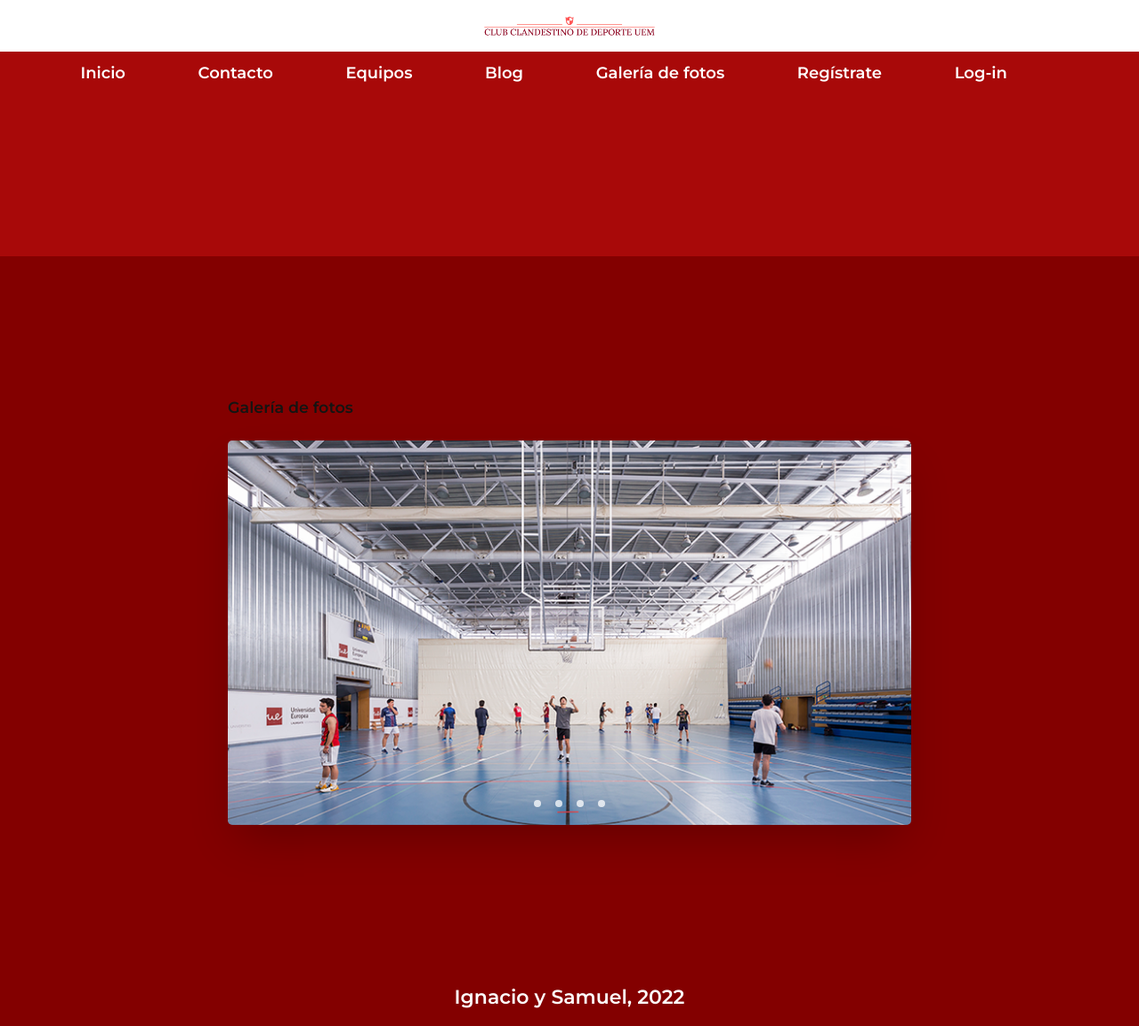
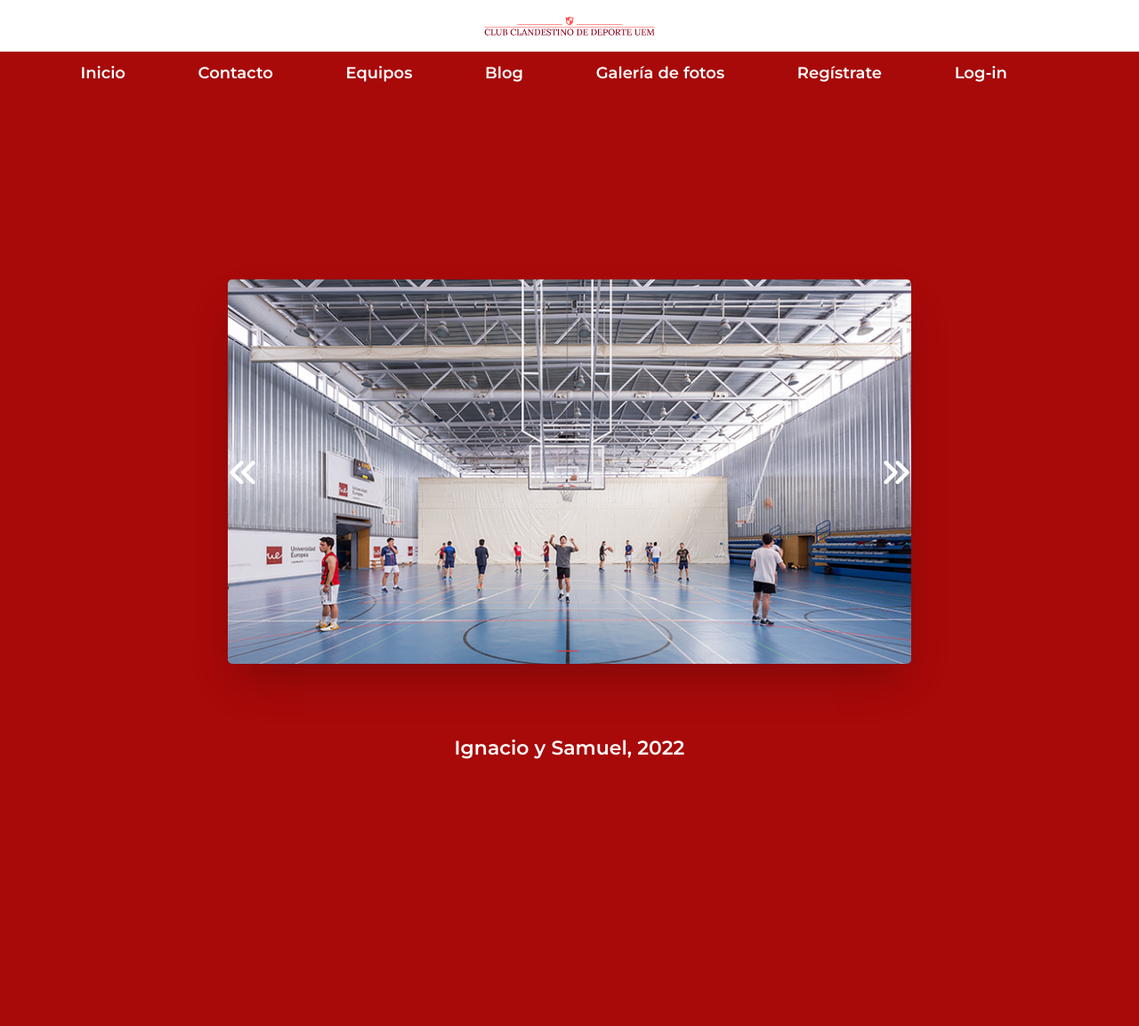
Before and after one commit to Ignaciogg/WEB-ClubDeDeporte, a PHP site: page /galeria.html in a window 1280 px wide. Shown: the whole page at 89% size. After the commit the page ends 853 px from the top, so only its background shows below. Run offline with PHP 8.4, Linux system fonts and the light colour scheme; some libraries are stand-ins or nearby versions.

Commit message:
flechas galeria

```diff
--- a/galeria.html
+++ b/galeria.html
@@ -7,7 +7,7 @@
     <meta name="viewport" content="width=device-width, initial-scale=1.0">
     <link rel="stylesheet" href="https://cdnjs.cloudflare.com/ajax/libs/font-awesome/6.1.1/css/all.min.css" integrity="sha512-KfkfwYDsLkIlwQp6LFnl8zNdLGxu9YAA1QvwINks4PhcElQSvqcyVLLD9aMhXd13uQjoXtEKNosOWaZqXgel0g==" crossorigin="anonymous" referrerpolicy="no-referrer"/>
     <link rel="stylesheet" href="style.css">
-    <title>Club Clandestino de Deporte UEM</title>
+    <title>Galería</title>
 </head>
 
 <body>
@@ -92,31 +92,24 @@
                 </div>
             </form>
         </div>
+    </header>
 
     <!-- INICIO -->
-        <section class="content">
-            <div class="inicio">
-                <h3 class="titulo">Galería de fotos</h3>
+    <div class="contenidoGaleria">
         <div class="slideshow">
             <div class="slideshow-wrap">
                 <div class="slide">
-                            <img id="slide1" src="img/UEM-basket.png" alt="BASKET">
-                            <img id="slide2" src="img/UEM-futbol.jpeg" alt="FUTBOL">
-                            <img id="slide3" src="img/UEM-volleyM.jpg" alt="VOLLEY M">
-                            <img id="slide4" src="img/UEM-volleyF.jpg" alt="VOLLEY F">
-                            <div class="slideshow-nav">
-                                <a href="#slide1"></a>
-                                <a href="#slide2"></a>
-                                <a href="#slide3"></a>
-                                <a href="#slide4"></a>
+                    <img class="slider-img" src="img/UEM-basket.png">
+                </div>
+                <div class="slideizq">
+                    <span class="fa-solid fa-angles-left" onclick="anterior()"></span>
+                </div>
+                <div class="slideder">
+                    <span class="fa-solid fa-angles-right" onclick="siguiente()"></span>
                 </div>
             </div>
         </div>
     </div>
-            </div>
-        </section>
-
-    </header>
     <script src="script.js"></script>
 </body>
 <footer>
--- a/index.html
+++ b/index.html
@@ -92,6 +92,7 @@
                 </div>
             </form>
         </div>
+    </header>
 
     <!-- INICIO -->
     <section class="seccion1 uno">
@@ -137,8 +138,9 @@
             </div>
         </div>
     </section>
-
-    </header>
+    <script src="https://cdnjs.cloudflare.com/ajax/libs/gsap/3.5.1/gsap.min.js"></script>
+    <script src="https://cdnjs.cloudflare.com/ajax/libs/gsap/3.5.1/ScrollTrigger.min.js"></script>
+    <script src="https://cdnjs.cloudflare.com/ajax/libs/gsap/3.5.1/TextPlugin.min.js"></script>
     <script src="script.js"></script>
 </body>
 <footer>
--- a/script.js
+++ b/script.js
@@ -40,7 +40,7 @@ window.onclick = function(event){
     }
 }
 
-  // Cambio de pagina
+// Cambio de pagina
 function cambioPagina(pag){
   location.hash = pag;
   location.reload();
@@ -55,3 +55,24 @@ if (window.location.hash) {
     location.href="futbol.html";
   }
 }
+
+// Slideshow
+var slider_img = document.querySelector('.slider-img');
+var images = ['UEM-basket.png', 'UEM-futbol.jpeg', 'UEM-piscina.png'];
+var i = 0;
+
+function anterior(){
+	if(i <= 0) i = images.length;
+	i--;
+	return setImg();
+}
+
+function siguiente(){
+	if(i >= images.length-1) i = -1;
+	i++;
+	return setImg();
+}
+
+function setImg(){
+	return slider_img.setAttribute("src", "img/" + images[i]);
+}
--- a/style.css
+++ b/style.css
@@ -17,7 +17,7 @@ body{
 	line-height: 1.6;
 	font-size: 15px;
 	margin: 0;
-	background-color: #830000;
+	background-color: #a80909;
 	background-size: 1550px 800px;
 }
 
@@ -96,6 +96,7 @@ ul {
 .sub-menu {
 	margin: 0;
     padding: 0;
+	cursor: pointer;
 	display: none;
 	position: absolute;
 }
@@ -125,6 +126,7 @@ ul {
 }
 
 .sub-menu-item {
+	cursor: pointer;
 	position: relative;
 	color: white;
 	background-color: #a80909;
@@ -260,7 +262,7 @@ span.psw {
 
 /* INCIO */
 section {
-	height: 800px;
+	height: 900px;
 	position: sticky;
 	display: flex;
 	justify-content: center;
@@ -354,8 +356,16 @@ section {
 	}
 }
 
+/* Galería*/
+.contenidoGaleria{
+	display: flex;
+	justify-content: center;
+	background-color: #a80909;
+	margin: 2%;
+	padding: 0;
+}
+
 .slideshow{
-	margin-top: 3%;
 	margin-bottom: 3%;
 }
 
@@ -377,7 +387,7 @@ section {
 
 .slide::-webkit-scrollbar {
 	display: none;
-  }
+}
 
 .slide img{
 	flex: 1 0 100%;
@@ -385,27 +395,38 @@ section {
 	object-fit: cover;
 }
 
-.slideshow-nav{
-	display: flex;
-	column-gap: 1rem;
-	position: absolute;
-	bottom: 1.25rem;
-	left: 50%;
-	transform: translateX(-50%);
-	z-index: 1;
+.slideshow-wrap i{
+	justify-content: center;
+	align-items: center;
+	size: 2rem;
 }
 
-.slideshow-nav a{
-	width: 0.5rem;
-	height: 0.5rem;
-	border-radius: 50%;
-	background-color: #fff;
-	opacity: 0.75;
-	transition: opacity ease 250ms;
+.slideshow-wrap div span{
+	transform: translateY(-50%);
+	cursor: pointer;
+	color: white;
+	font-size: 35px;
 }
 
-.slideshow-nav a:hover{
-	opacity: 1;
+.slideshow-wrap div span:hover{
+	color: rgba(255, 255, 255, .7)
+}
+
+.slideizq{
+	position: absolute;
+	display: flex;
+	justify-content: left;
+	top: 50%;
+	width: 10%;
+}
+
+.slideder{
+	position: absolute;
+	display: flex;
+	justify-content: right;
+	top: 50%;
+	width: 10%;
+	right: 0;
 }
 
 /* Clasificacion*/
@@ -442,6 +463,7 @@ footer{
 	display: flex;
 	align-items: center;
 	justify-content: center;
+	background-color:#a80909;
 	height: 10%;
 }
 
```
Lines whose indentation alone changed are shown as unchanged.
